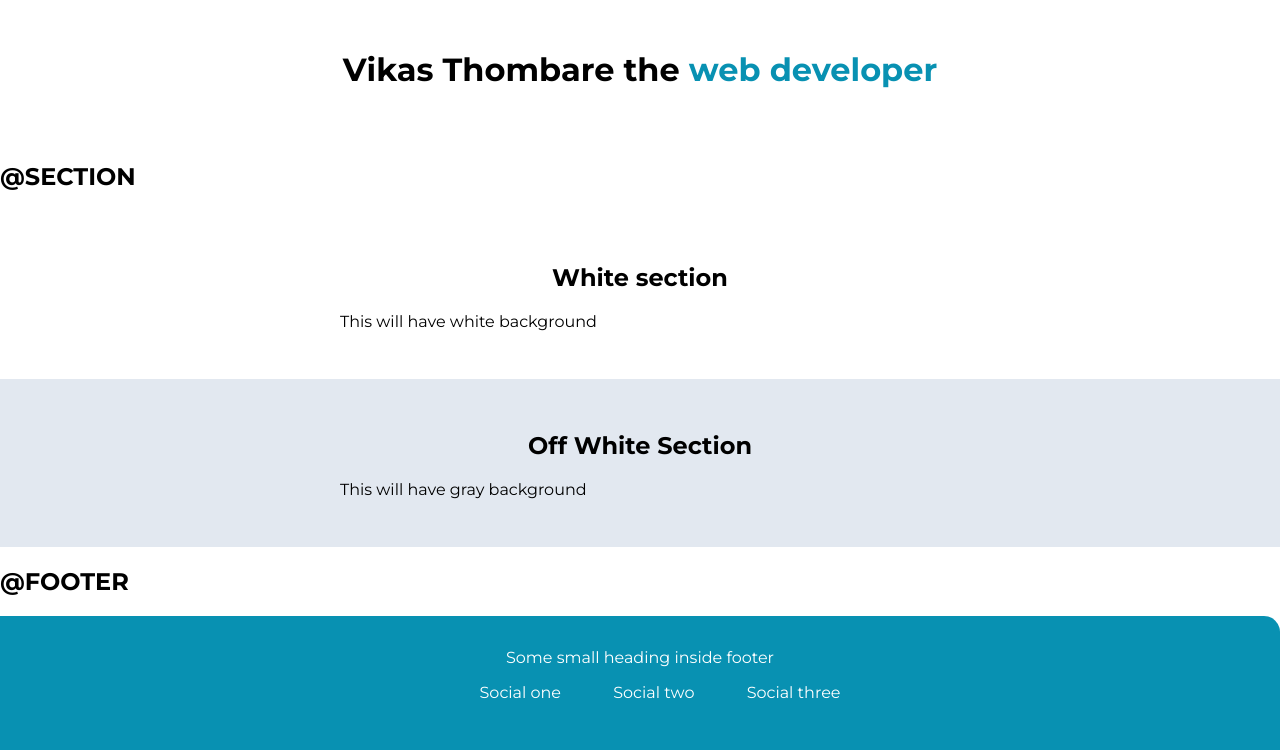
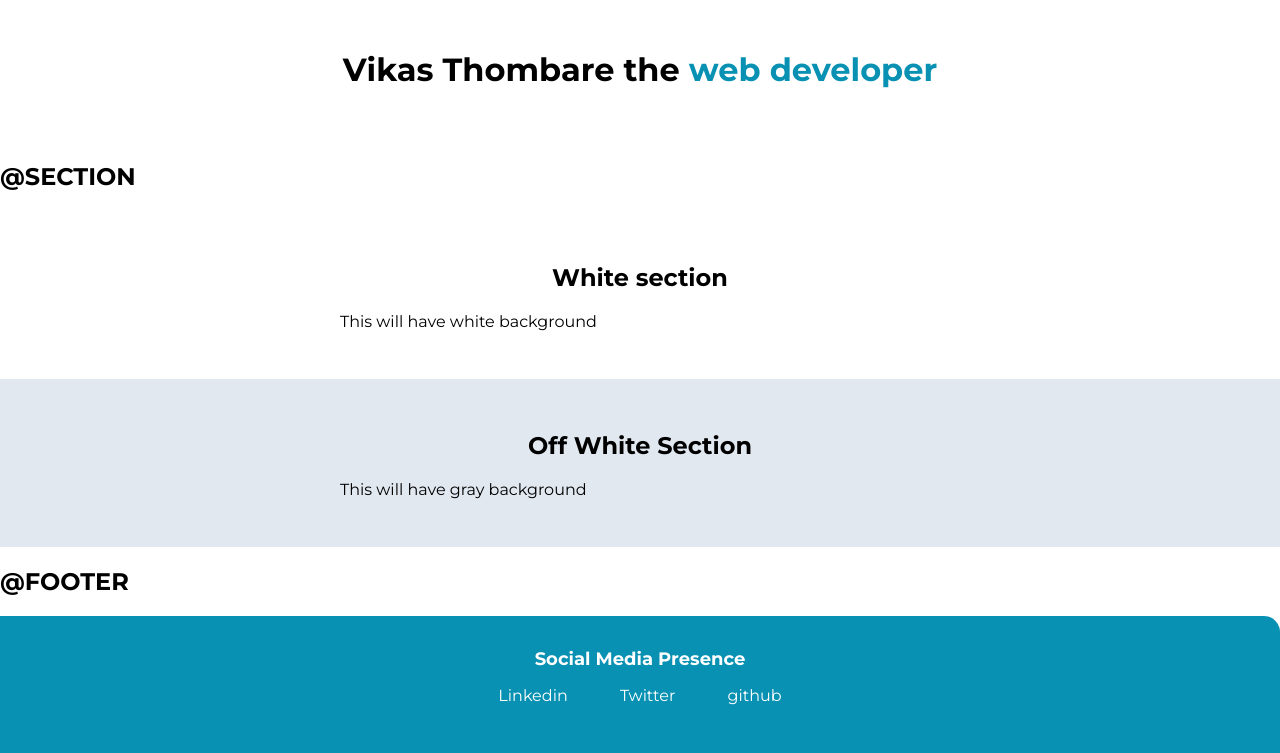
Before and after one commit to vikas16042019/HTML-learning-website-development, a plain HTML site: page index.html in a window 1280 px wide. Shown: the part 1660-2413 px from the top of the page. Drawn offline with Linux system fonts and the light colour scheme.

Commit message:
completed footer

```diff
--- a/index.html
+++ b/index.html
@@ -67,14 +67,14 @@
 <section class="section">
     <h1 > White section </h1>
     <div class="container-center">
-        <p>This will have white background</p>
+        <p >This will have white background</p>
     </div>
 
 </section>
 
 <section class="section sg">
     <h1> Off White Section </h1>
-    <div class="container-center">
+    <div class=" container-center">
         <p> This will have gray background </p>
     </div>
 
@@ -82,11 +82,11 @@
 
 <h2>@FOOTER</h2>
 <footer class="footer" >
-    <div>Some small heading inside footer </div>
+    <div class="footer-header">Social Media Presence </div>
     <ul class="list-non-bullets">
-    <li class="list-item-inline" ><a class="link" href="/">Social one</a></li>
-    <li class="list-item-inline" ><a class="link" href="/">Social two</a></li>
-    <li class="list-item-inline" ><a class="link" href="/">Social three</a></li>
+    <li class="list-item-inline" ><a class="link" href="https://www.linkedin.com/in/vikas-thombare-1367221a3/">Linkedin</a></li>
+    <li class="list-item-inline" ><a class="link" href="https://twitter.com/uttamrao_vikas">Twitter</a></li>
+    <li class="list-item-inline" ><a class="link" href="https://github.com/vikas16042019">github</a></li>
     </ul>
 
 </footer>
--- a/styles.css
+++ b/styles.css
@@ -138,3 +138,15 @@ body
 {
     color: white;
 }
+
+.footer .footer-header
+{
+    text-align: center ;
+    font-size: large ;
+    font-weight: bold;
+}
+
+.footer ul
+{
+    padding-inline-start: 0px;
+}
```
